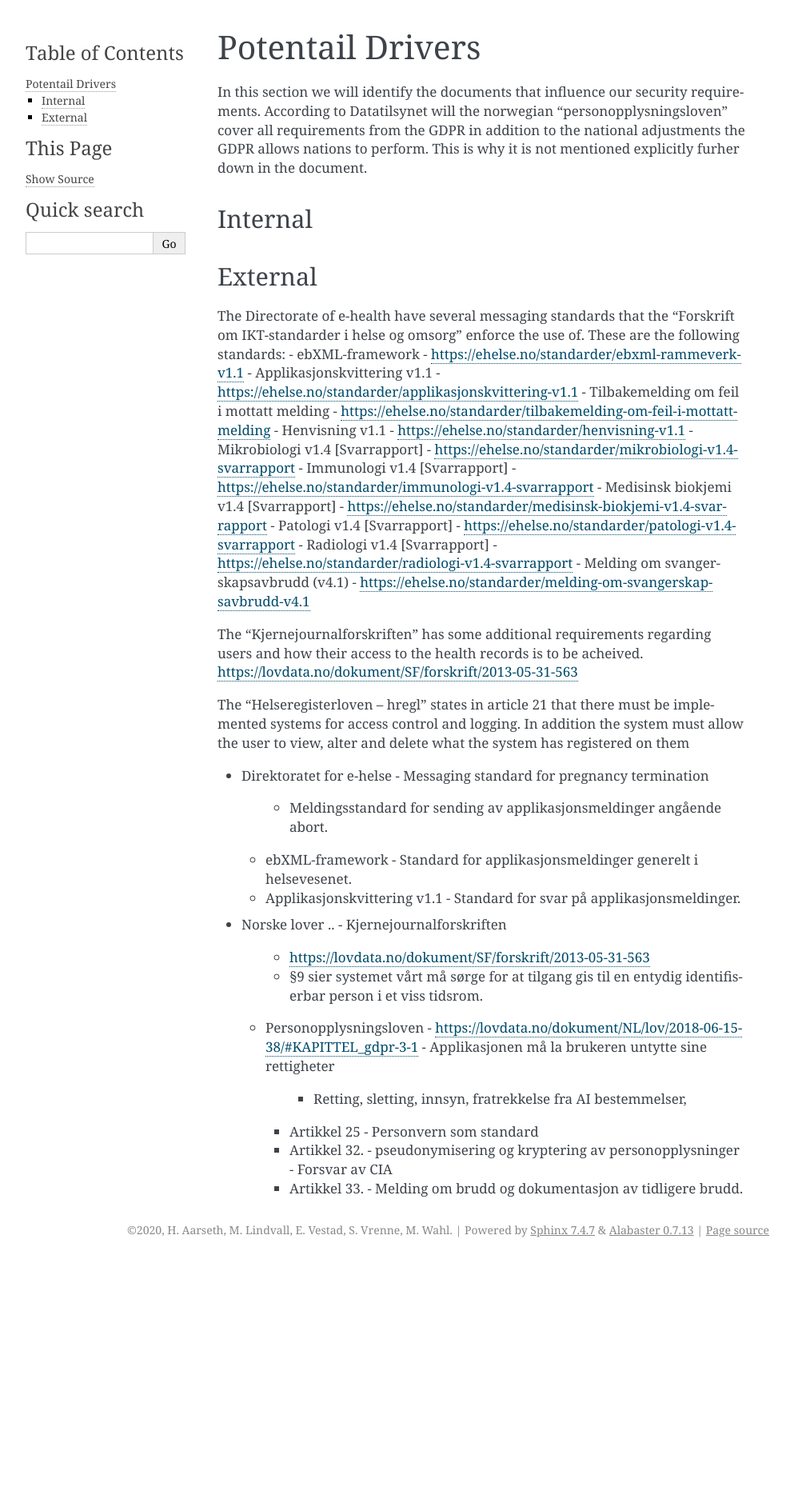
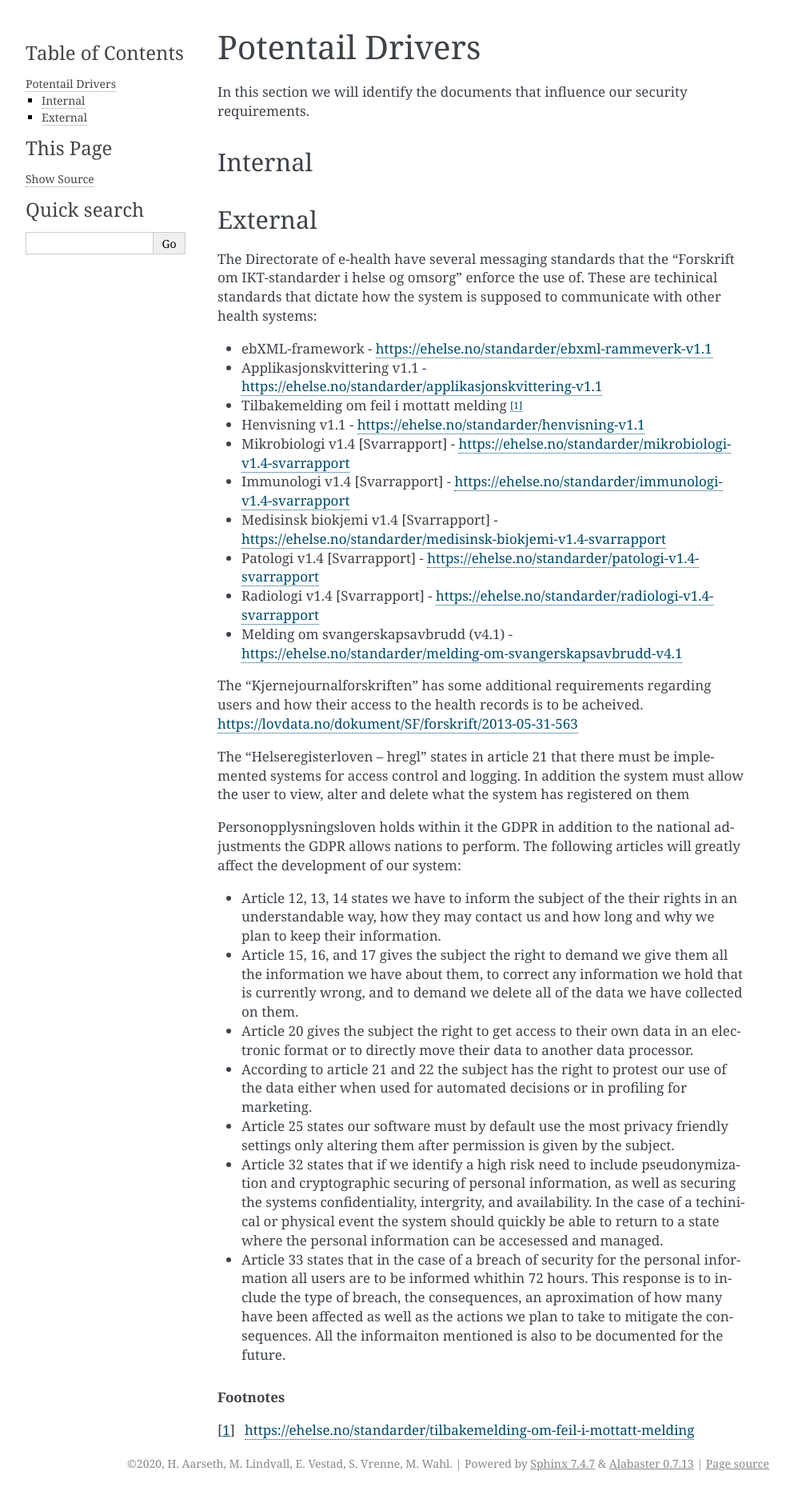
Before and after one commit to SteinarVrenne/school_imt3501, a Sphinx documentation site: the page built from Task 1/source/pages/04a_Potential_Drivers.rst, in a window 1280 px wide. Shown: the whole page at 80% size, without its empty margins (148-1141 px from the left). Built offline with Sphinx 7.4.7, drawn with Linux system fonts in a browser that asks for light colours; before the commit the page ends 1577 px from its top, so only the background shows below that.

Commit message:
4a Liste format, utkommentering av notater i bunn, footnote

```diff
--- a/Task 1/source/pages/04a_Potential_Drivers.rst
+++ b/Task 1/source/pages/04a_Potential_Drivers.rst
@@ -1,7 +1,9 @@
 Potentail Drivers
 =================
 ..  a. Identify the potential external and internal drivers for the security requirements
-In this section we will identify the documents that influence our security requirements. According to Datatilsynet will the norwegian "personopplysningsloven" cover all requirements from the GDPR in addition to the national adjustments the GDPR allows nations to perform. This is why it is not mentioned explicitly furher down in the document.
+In this section we will identify the documents that influence our security requirements.
+
+.. According to Datatilsynet will the norwegian "personopplysningsloven" cover all requirements from the GDPR in addition to the national adjustments the GDPR allows nations to perform. This is why it is not mentioned explicitly furher down in the document.
 
 .. https://www.datatilsynet.no/regelverk-og-verktoy/lover-og-regler/om-personopplysningsloven-og-nar-den-gjelder/ "Det betyr at alle norske regler om behandling av personopplysninger må passe inn i personvernforordningens system for å være gyldige."
 
@@ -14,23 +16,7 @@ Internal
 External
 --------
 
-The Directorate of e-health have several messaging standards that the "Forskrift om IKT-standarder i helse og omsorg" enforce the use of. These are the following standards:
-- ebXML-framework - https://ehelse.no/standarder/ebxml-rammeverk-v1.1
-- Applikasjonskvittering v1.1 - https://ehelse.no/standarder/applikasjonskvittering-v1.1
-- Tilbakemelding om feil i mottatt melding - https://ehelse.no/standarder/tilbakemelding-om-feil-i-mottatt-melding
-- Henvisning v1.1 - https://ehelse.no/standarder/henvisning-v1.1
-- Mikrobiologi v1.4 [Svarrapport] - https://ehelse.no/standarder/mikrobiologi-v1.4-svarrapport
-- Immunologi v1.4 [Svarrapport] - https://ehelse.no/standarder/immunologi-v1.4-svarrapport
-- Medisinsk biokjemi v1.4 [Svarrapport] - https://ehelse.no/standarder/medisinsk-biokjemi-v1.4-svarrapport
-- Patologi v1.4 [Svarrapport] - https://ehelse.no/standarder/patologi-v1.4-svarrapport
-- Radiologi v1.4 [Svarrapport] - https://ehelse.no/standarder/radiologi-v1.4-svarrapport
-- Melding om svangerskapsavbrudd (v4.1) - https://ehelse.no/standarder/melding-om-svangerskapsavbrudd-v4.1
-
-The "Kjernejournalforskriften" has some additional requirements regarding users and how their access to the health records is to be acheived. https://lovdata.no/dokument/SF/forskrift/2013-05-31-563
-
-The "Helseregisterloven – hregl" states in article 21 that there must be implemented systems for access control and logging. In addition the system must allow the user to view, alter and delete what the system has registered on them
-
-- Direktoratet for e-helse
+.. - Direktoratet for e-helse
   - Messaging standard for pregnancy termination
     - Meldingsstandard for sending av applikasjonsmeldinger angående abort.
   - ebXML-framework
@@ -39,7 +25,35 @@ The "Helseregisterloven – hregl" states in article 21 that there must be imple
     - Standard for svar på applikasjonsmeldinger.
 .. Grunnen til at de to over er tatt med:
 .. https://ehelse.no/standarder/om-standardisering-i-e-helse/referansekatalogen-for-e-helse
-- Norske lover
+
+The Directorate of e-health have several messaging standards that the "Forskrift om IKT-standarder i helse og omsorg" enforce the use of. These are techinical standards that dictate how the system is supposed to communicate with other health systems:
+
+* ebXML-framework - https://ehelse.no/standarder/ebxml-rammeverk-v1.1
+* Applikasjonskvittering v1.1 - https://ehelse.no/standarder/applikasjonskvittering-v1.1
+* Tilbakemelding om feil i mottatt melding [#]_
+* Henvisning v1.1 - https://ehelse.no/standarder/henvisning-v1.1
+* Mikrobiologi v1.4 [Svarrapport] - https://ehelse.no/standarder/mikrobiologi-v1.4-svarrapport
+* Immunologi v1.4 [Svarrapport] - https://ehelse.no/standarder/immunologi-v1.4-svarrapport
+* Medisinsk biokjemi v1.4 [Svarrapport] - https://ehelse.no/standarder/medisinsk-biokjemi-v1.4-svarrapport
+* Patologi v1.4 [Svarrapport] - https://ehelse.no/standarder/patologi-v1.4-svarrapport
+* Radiologi v1.4 [Svarrapport] - https://ehelse.no/standarder/radiologi-v1.4-svarrapport
+* Melding om svangerskapsavbrudd (v4.1) - https://ehelse.no/standarder/melding-om-svangerskapsavbrudd-v4.1
+
+The "Kjernejournalforskriften" has some additional requirements regarding users and how their access to the health records is to be acheived. https://lovdata.no/dokument/SF/forskrift/2013-05-31-563
+
+The "Helseregisterloven – hregl" states in article 21 that there must be implemented systems for access control and logging. In addition the system must allow the user to view, alter and delete what the system has registered on them
+
+Personopplysningsloven holds within it the GDPR in addition to the national adjustments the GDPR allows nations to perform. The following articles will greatly affect the development of our system:
+
+* Article 12, 13, 14 states we have to inform the subject of the their rights in an understandable way, how they may contact us and how long and why we plan to keep their information.
+* Article 15, 16, and 17 gives the subject the right to demand we give them all the information we have about them, to correct any information we hold that is currently wrong, and to demand we delete all of the data we have collected on them.
+* Article 20 gives the subject the right to get access to their own data in an electronic format or to directly move their data to another data processor.
+* According to article 21 and 22 the subject has the right to protest our use of the data either when used for automated decisions or in profiling for marketing.
+* Article 25 states our software must by default use the most privacy friendly settings only altering them after permission is given by the subject.
+* Article 32 states that if we identify a high risk need to include pseudonymization  and cryptographic securing of personal information, as well as securing the systems confidentiality, intergrity, and availability. In the case of a techinical or physical event the system should quickly be able to return to a state where the personal information can be accesessed and managed.
+* Article 33 states that in the case of a breach of security for the personal information all users are to be informed whithin 72 hours. This response is to include the type of breach, the consequences, an aproximation of how many have been affected as well as the actions we plan to take to mitigate the consequences. All the informaiton mentioned is also to be documented for the future.
+
+.. - Norske lover
   .. - Kjernejournalforskriften
     - https://lovdata.no/dokument/SF/forskrift/2013-05-31-563
     - §9 sier systemet vårt må sørge for at tilgang gis til en entydig identifiserbar person i et viss tidsrom.
@@ -68,14 +82,12 @@ The "Helseregisterloven – hregl" states in article 21 that there must be imple
     - Artikkel 33.
       - Melding om brudd og dokumentasjon av tidligere brudd.
 
-
-
-
-
-
-
 .. - E-helse direktoratet - https://ehelse.no/standarder/om-standardisering-i-e-helse/referansekatalogen-for-e-helse#Informasjonssikkerhet
   - link til liste - https://ehelse.no/standarder
 
   - Lov om helseregistre - https://lovdata.no/dokument/NL/lov/2014-06-20-43
-  - IKT-standarder - https://lovdata.no/dokument/SF/forskrift/2015-07-01-853
+.. - IKT-standarder - https://lovdata.no/dokument/SF/forskrift/2015-07-01-853
+
+
+.. rubric:: Footnotes
+.. [#] https://ehelse.no/standarder/tilbakemelding-om-feil-i-mottatt-melding
```
